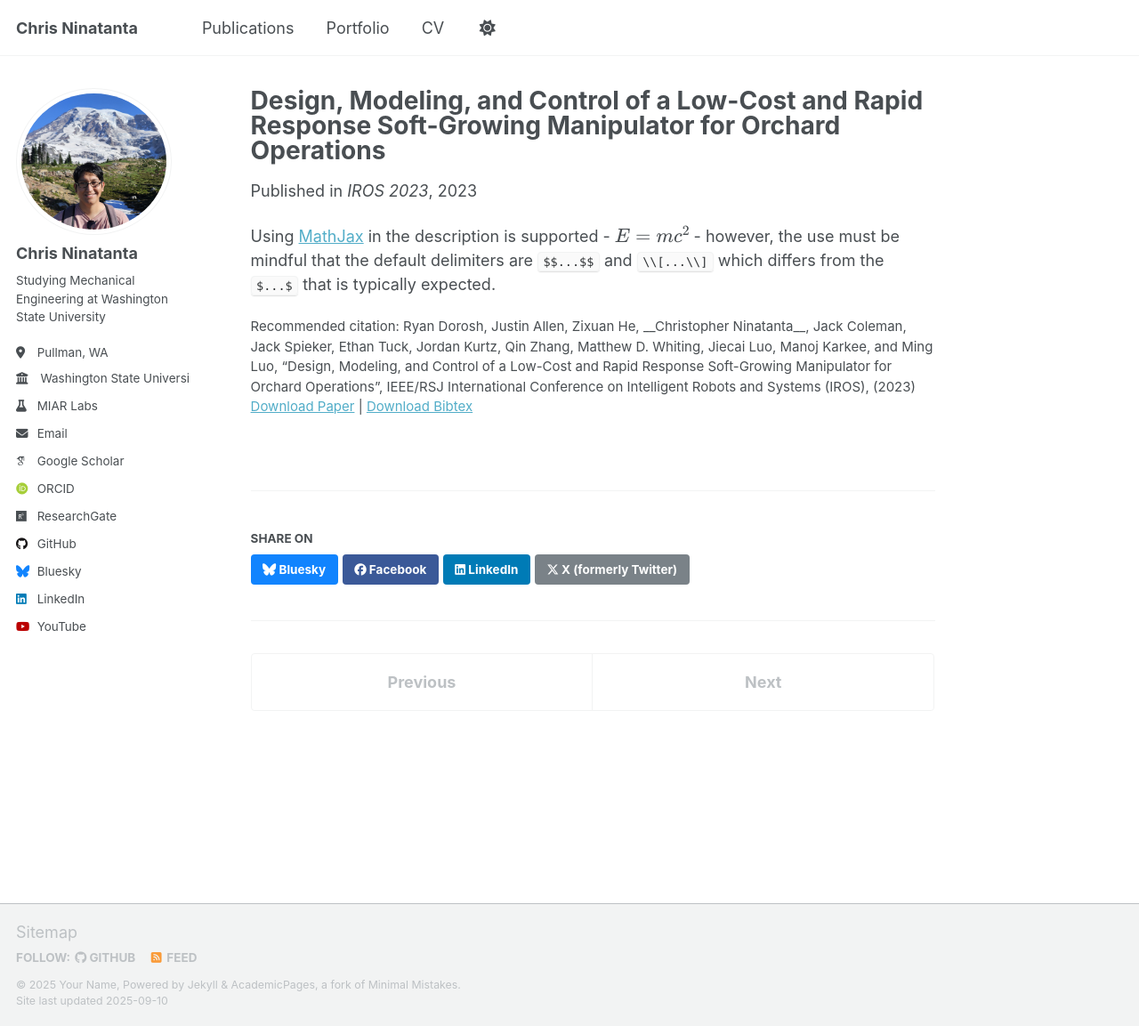
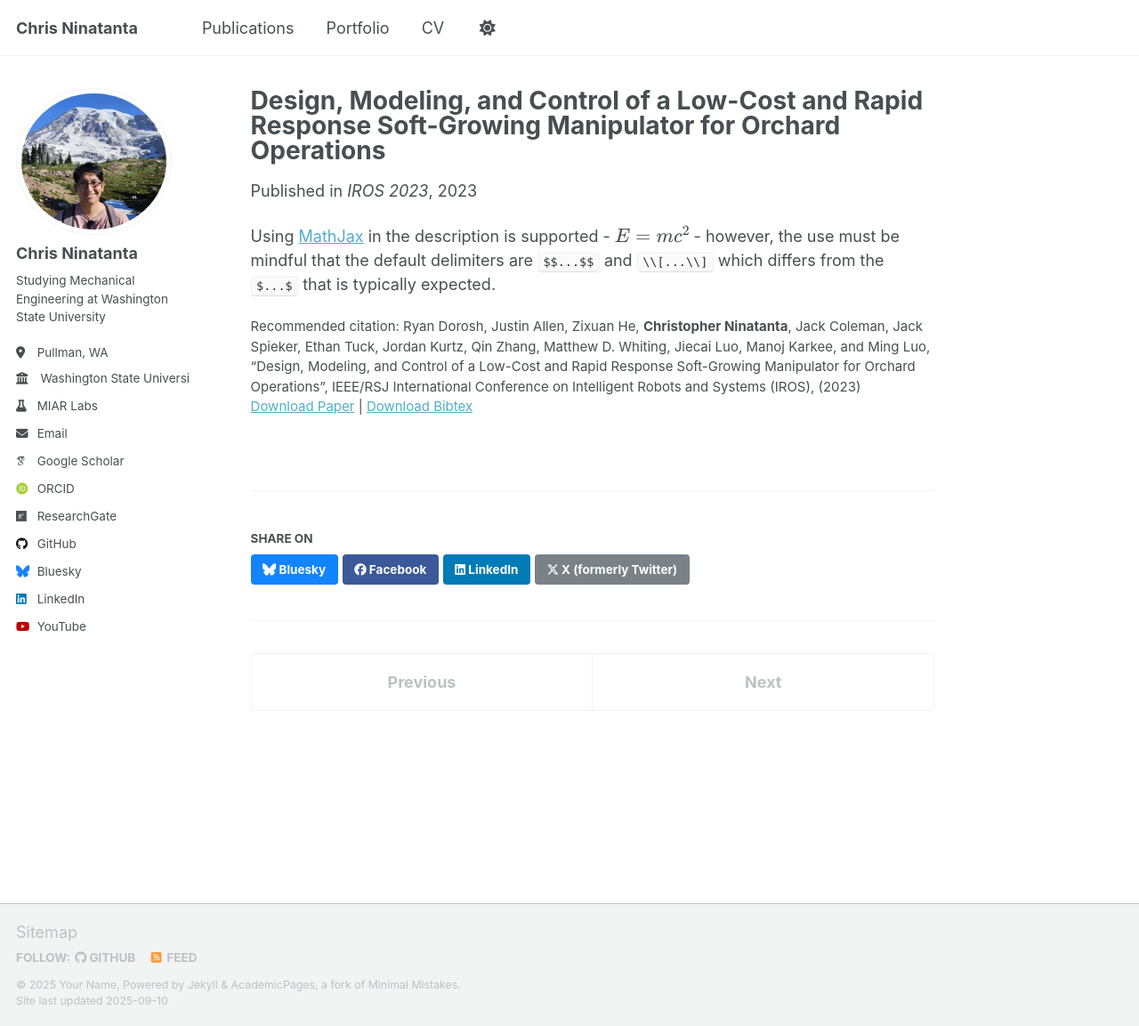
Before and after one commit to C-Ninatanta/c-ninatanta.github.io, a Jekyll site: the page built from _publications/2023-11-01-SGM.md, in a window 1280 px wide and 1153 px high. Shown: the whole window at 89% size. Built offline with Jekyll 4.4.1, drawn with Linux system fonts in a browser that asks for light colours; some web fonts are replaced; a script that is not in the unit is left out.

Commit message:
Update 2023-11-01-SGM.md

```diff
--- a/_publications/2023-11-01-SGM.md
+++ b/_publications/2023-11-01-SGM.md
@@ -8,7 +8,7 @@ date: 2023-11-01
 venue: 'IROS 2023'
 paperurl: 'http://c-ninatanta.github.io/files/Design, Modeling, and Control of a Low-Cost and Rapid Response Soft-Growing Manipulator for Orchard Operations.pdf'
 bibtexurl: 'http://c-ninatanta.github.io/files/IROS_SGM_Bibtex.bib'
-citation: 'Ryan Dorosh, Justin Allen, Zixuan He, __Christopher Ninatanta__, Jack Coleman, Jack Spieker, Ethan Tuck, Jordan Kurtz, Qin Zhang, Matthew D. Whiting, Jiecai Luo, Manoj Karkee, and Ming Luo, “Design, Modeling, and Control of a Low-Cost and Rapid Response Soft-Growing Manipulator for Orchard Operations”, IEEE/RSJ International Conference on Intelligent Robots and Systems (IROS), (2023)'
+citation: 'Ryan Dorosh, Justin Allen, Zixuan He, <b>Christopher Ninatanta</b>, Jack Coleman, Jack Spieker, Ethan Tuck, Jordan Kurtz, Qin Zhang, Matthew D. Whiting, Jiecai Luo, Manoj Karkee, and Ming Luo, “Design, Modeling, and Control of a Low-Cost and Rapid Response Soft-Growing Manipulator for Orchard Operations”, IEEE/RSJ International Conference on Intelligent Robots and Systems (IROS), (2023)'
 ---
 
 Using [MathJax](https://www.mathjax.org/) in the description is supported - $$E=mc^2$$ - however, the use must be mindful that the default delimiters are `$$...$$` and `\\[...\\]` which differs from the `$...$` that is typically expected.
```
